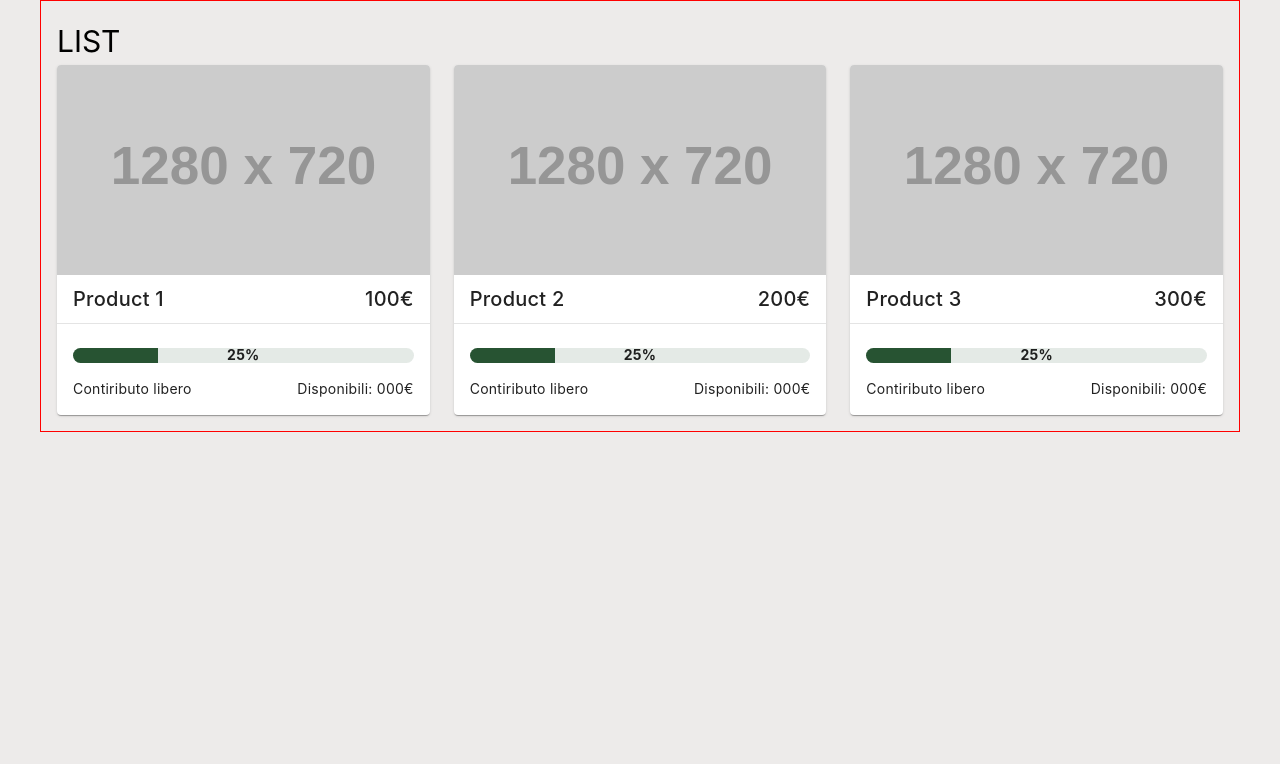
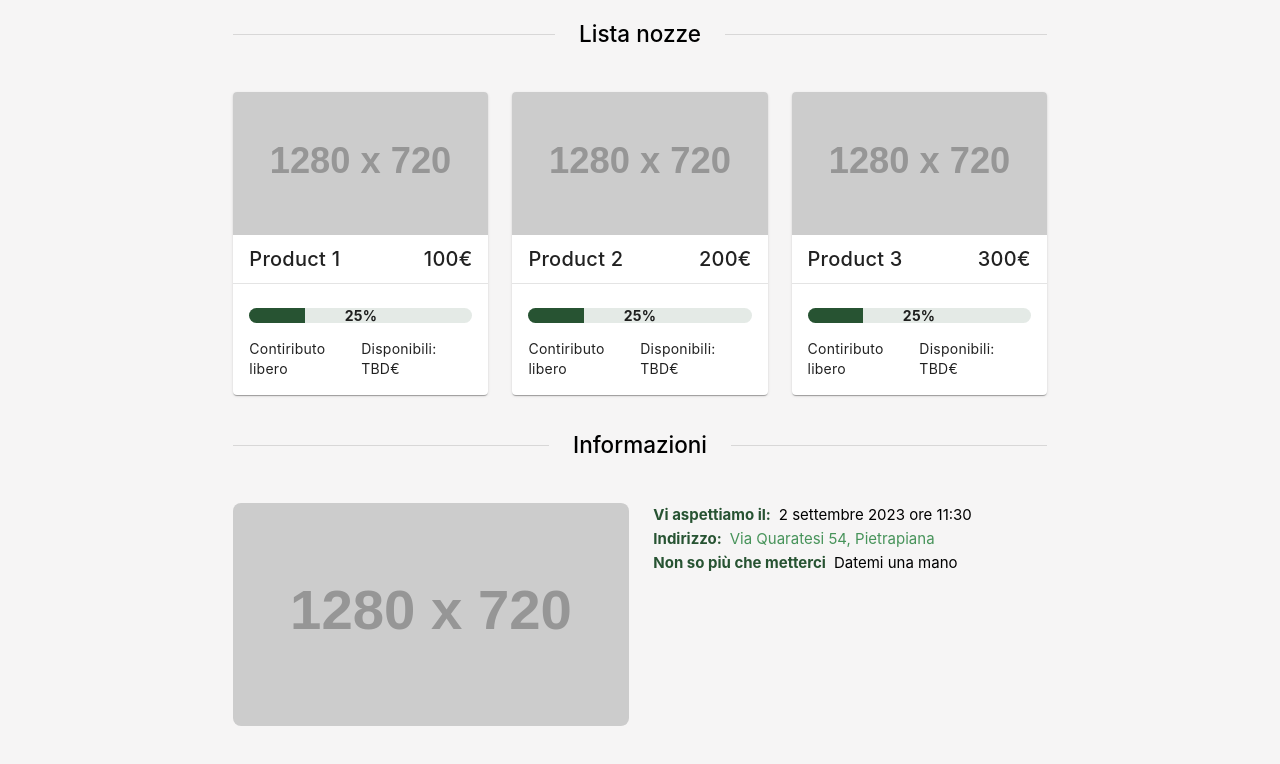
Before and after one commit to tommasogangemi/listanozze-cate-e-bombi, a Vue app: page / in a window 1280 px wide. Shown: the top 764 px of the page. Built offline with nearby package versions, Linux system fonts and the light colour scheme.

Commit message:
feat(lis-and-infos): added list and info section

```diff
--- a/package.json
+++ b/package.json
@@ -17,6 +17,7 @@
     "vuetify": "^3.1.13"
   },
   "devDependencies": {
+    "@mdi/font": "^7.2.96",
     "@rushstack/eslint-patch": "^1.2.0",
     "@types/node": "^18.15.11",
     "@vitejs/plugin-vue": "^4.0.0",
--- a/src/App.vue
+++ b/src/App.vue
@@ -1,15 +1,20 @@
 <template>
-  <v-app class="bg-neutral">
-    <header></header>
+  <v-app class="bg-neutral-lighten-1">
+    <v-main>
+      <v-row justify="center">
+        <v-col cols="12" md="8">
+          <Suspense>
+            <List />
+          </Suspense>
 
-    <v-main>
-      <Suspense>
-        <List />
-      </Suspense>
+          <InfoSection />
+        </v-col>
+      </v-row>
     </v-main>
   </v-app>
 </template>
 
 <script setup lang="ts">
+import InfoSection from './components/InfoSection.vue'
 import List from './components/List.vue'
 </script>
--- a/src/assets/main.css
+++ b/src/assets/main.css
@@ -11,25 +11,16 @@
 a,
 .green {
   text-decoration: none;
-  color: hsla(160, 100%, 37%, 1);
+  color: #47935a;
   transition: 0.4s;
 }
 
 @media (hover: hover) {
   a:hover {
-    background-color: hsla(160, 100%, 37%, 0.2);
+    text-decoration: underline;
   }
 }
-/*
-@media (min-width: 1024px) {
-  body {
-    display: flex;
-    place-items: center;
-  }
 
-  #app {
-    display: grid;
-    grid-template-columns: 1fr 1fr;
-    padding: 0 2rem;
-  }
-} */
+.v-btn {
+  text-transform: none !important;
+}
--- a/src/components/GiftCard.vue
+++ b/src/components/GiftCard.vue
@@ -17,7 +17,7 @@
 
       <div class="d-flex justify-space-between">
         <span>Contiributo libero</span>
-        <span>Disponibili: 000€</span>
+        <span>Disponibili: TBD€</span>
       </div>
     </v-card-text>
   </v-card>
@@ -37,6 +37,4 @@ type Props = {
 const props = defineProps<Props>()
 
 const { gift } = toRefs(props)
-
-const isAlreadyGifted = false
 </script>
--- /dev/null
+++ b/src/components/GiftModal.vue
@@ -0,0 +1,120 @@
+<template>
+  <v-dialog
+    :model-value="show && !!gift"
+    fullscreen
+    :scrim="false"
+    transition="dialog-bottom-transition"
+    content-class="bg-neutral"
+    @update:model-value="$emit('close-modal')"
+  >
+    <v-card v-if="!!gift">
+      <v-card-text class="d-flex align-center">
+        <v-container>
+          <v-row justify="center">
+            <v-col cols="12" md="10" class="px-0">
+              <v-btn
+                color="primary"
+                prepend-icon="mdi-arrow-left"
+                variant="text"
+                @click="$emit('close-modal')"
+                >Torna alla lista</v-btn
+              >
+            </v-col>
+          </v-row>
+          <v-row justify="center">
+            <v-col cols="12" md="10" class="bg-neutral-lighten-1 pa-4 pa-md-10 rounded-lg">
+              <!-- TITLE / NAME -->
+              <v-row>
+                <v-col
+                  cols="12"
+                  class="font-weight-medium text-primary d-flex justify-space-between align-center"
+                >
+                  <span class="text-h4">{{ gift.name }}</span>
+                  <span class="text-h5">Disponibili: TBD€</span>
+                </v-col>
+              </v-row>
+              <!-- CONTENT ROW -->
+              <v-row>
+                <v-col cols="12" md="5" lg="6">
+                  <v-img :src="gift.image" cover />
+                </v-col>
+
+                <v-col cols="12" md="7" lg="6" class="text-center">
+                  <div class="mb-4">Dai il tuo contributo</div>
+                  <v-form ref="giftForm" v-model="isFormValid">
+                    <v-text-field
+                      v-model="formState.name"
+                      label="Inserisci il tuo nome"
+                      density="compact"
+                      class="mb-2"
+                      :rules="[mandatory]"
+                    />
+                    <v-text-field
+                      v-model="formState.amount"
+                      label="Inserisci quanto vorresti donare"
+                      append-inner-icon="mdi-currency-eur"
+                      density="compact"
+                      class="mb-2"
+                      :rules="[validateNumberField]"
+                    />
+                    <v-textarea
+                      v-model="formState.message"
+                      label="Lascia un messaggio per gli sposi (facoltativo)"
+                      density="compact"
+                      class="mb-2"
+                    />
+                  </v-form>
+                  <v-btn :disabled="!isFormValid" color="primary" flat>Conferma</v-btn>
+                </v-col>
+              </v-row>
+            </v-col>
+          </v-row>
+        </v-container>
+      </v-card-text>
+    </v-card>
+  </v-dialog>
+</template>
+
+<script setup lang="ts">
+import type { EnrichedGift } from '@/composables/useSpreadsheet'
+import { ref } from 'vue'
+import { toRefs } from 'vue'
+import { defineComponent } from 'vue'
+
+type VForm = {
+  validate: () => boolean
+}
+
+defineComponent({ name: 'GiftModal' })
+
+type Props = {
+  gift?: EnrichedGift
+  show: boolean
+}
+
+type Emits = {
+  (e: 'close-modal'): void
+}
+
+const props = defineProps<Props>()
+
+defineEmits<Emits>()
+
+const { gift, show } = toRefs(props)
+
+const giftForm = ref<VForm>()
+const isFormValid = ref(false)
+const formState = ref({
+  name: '',
+  amount: '',
+  message: ''
+})
+
+const mandatory = (v?: string) => !!v || 'Campo obbligatorio'
+
+const validateNumberField = (v?: string) => {
+  if (!v) return 'Campo obbligatorio'
+  if (isNaN(Number(v))) return 'Per favore inserisci un numero valido'
+  return true
+}
+</script>
--- /dev/null
+++ b/src/components/InfoSection.vue
@@ -0,0 +1,45 @@
+<template>
+  <v-container>
+    <v-row align="center" class="mb-4">
+      <v-col>
+        <v-divider />
+      </v-col>
+      <v-col cols="auto">
+        <h2 id="informazioni" class="font-weight-medium">Informazioni</h2>
+      </v-col>
+      <v-col>
+        <v-divider />
+      </v-col>
+    </v-row>
+
+    <v-row>
+      <v-col cols="auto">
+        <v-img src="https://via.placeholder.com/1280x720" width="396" class="rounded-lg" />
+      </v-col>
+      <v-col>
+        <div>
+          <span class="text-primary font-weight-bold mr-2">Vi aspettiamo il:</span>
+          <span>2 settembre 2023 ore 11:30</span>
+        </div>
+
+        <div>
+          <span class="text-primary font-weight-bold mr-2">Indirizzo:</span>
+          <a href="https://maps.app.goo.gl/fChnXaAfKxcW6pgo6" target="_blank"
+            >Via Quaratesi 54, Pietrapiana</a
+          >
+        </div>
+
+        <div>
+          <span class="text-primary font-weight-bold mr-2">Non so più che metterci</span>
+          <span>Datemi una mano</span>
+        </div>
+      </v-col>
+    </v-row>
+  </v-container>
+</template>
+
+<script setup lang="ts">
+import { defineComponent } from 'vue'
+
+defineComponent({ name: 'InfoSection' })
+</script>
--- a/src/components/List.vue
+++ b/src/components/List.vue
@@ -1,22 +1,36 @@
 <template>
-  <v-container style="border: 1px solid red">
-    <h1>LIST</h1>
+  <v-container>
+    <v-row align="center" class="mb-4">
+      <v-col>
+        <v-divider />
+      </v-col>
+      <v-col cols="auto">
+        <h2 id="lista-nozze" class="font-weight-medium">Lista nozze</h2>
+      </v-col>
+      <v-col>
+        <v-divider />
+      </v-col>
+    </v-row>
 
     <v-row>
       <v-col v-for="gift in gifts" cols="12" md="6" lg="4" :key="gift.id">
-        <GiftCard :gift="gift" />
+        <GiftCard :gift="gift" @click="focusedGift = gift" />
       </v-col>
     </v-row>
+
+    <GiftModal :show="!!focusedGift" :gift="focusedGift" @close-modal="focusedGift = undefined" />
   </v-container>
 </template>
 
 <script setup lang="ts">
 import { CFG } from '@/cfg'
 import GiftCard from './GiftCard.vue'
+import { ref } from 'vue'
+import GiftModal from './GiftModal.vue'
+import type { EnrichedGift } from '@/composables/useSpreadsheet'
 
 // import { CFG } from '@/cfg'
 // import { useSpreadsheet } from '@/composables/useSpreadsheet'
-// import { ref } from 'vue'
 
 // const { get, spreadSheet, addRow } = useSpreadsheet(CFG.spreadSheetIds.gifts)
 
@@ -25,4 +39,6 @@ import GiftCard from './GiftCard.vue'
 // get()
 
 const gifts = CFG.itemsList
+
+const focusedGift = ref<EnrichedGift>()
 </script>
--- a/src/main/vuetify.ts
+++ b/src/main/vuetify.ts
@@ -2,10 +2,19 @@ import 'vuetify/styles'
 import { createVuetify } from 'vuetify'
 import * as components from 'vuetify/components'
 import * as directives from 'vuetify/directives'
+import { aliases, mdi } from 'vuetify/iconsets/mdi'
+import '@mdi/font/css/materialdesignicons.css'
 
 export const vuetify = createVuetify({
   components,
   directives,
+  icons: {
+    defaultSet: 'mdi',
+    aliases,
+    sets: {
+      mdi
+    }
+  },
   theme: {
     defaultTheme: 'light',
     themes: {
@@ -47,6 +56,10 @@ export const vuetify = createVuetify({
     VTextField: {
       variant: 'outlined',
       color: 'primary'
+    },
+    VTextarea: {
+      variant: 'outlined',
+      color: 'primary'
     }
   }
 })
```
Also changed, not shown: 1 other file (tests, documents, lock files or other folders).
